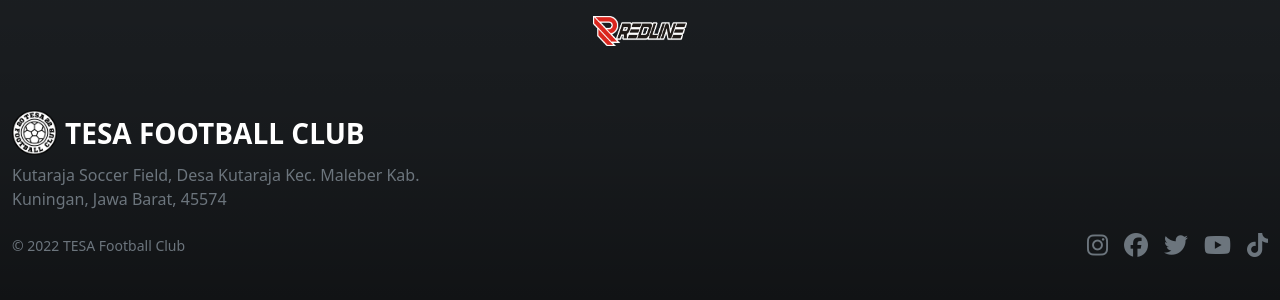
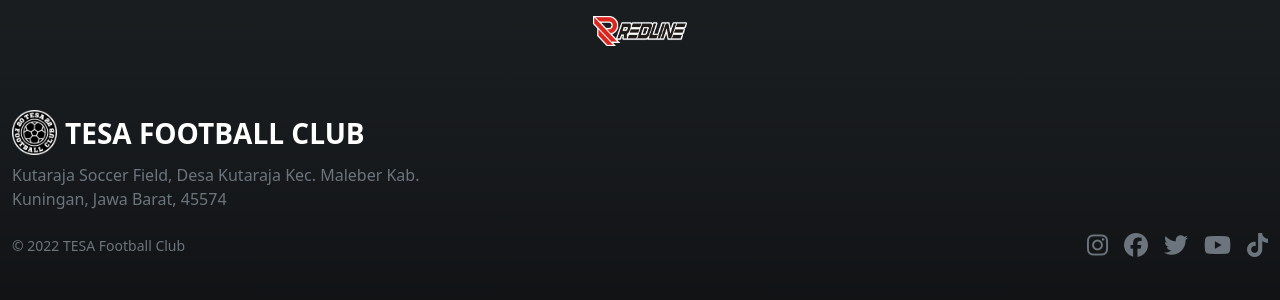
Before and after one commit to tesafc/tesafc.github.io, a Jekyll site: the page built from index.html, in a window 1280 px wide. Shown: the part 1807-2107 px from the top of the page. Built offline with Jekyll 4.4.1, drawn with Linux system fonts in a browser that asks for light colours; nearby versions of some CDN libraries.

Commit message:
Update default.html

```diff
--- a/_layouts/default.html
+++ b/_layouts/default.html
@@ -38,19 +38,6 @@
     <main>
       {{ content }}
     </main>
-    <!-- disabled<div class="container pt-3 mb-5">
-      <h6 class="text-center text-uppercase fw-bolder mb-3">supported by</h6>
-      <div class="row row-cols-4 g-2 mx-auto d-flex justify-content-center align-items-center" style="max-width: 450px;">
-        <img src="{{ '/assets/img/logo/cipta-agung.png' | relative_url }}" alt="" class="col" style="object-fit: contain;">
-        <img src="{{ '/assets/img/logo/montel-forever.png' | relative_url }}" alt="" class="col" style="object-fit: contain;">
-        <img src="{{ '/assets/img/logo/mie-mekarwangi.png' | relative_url }}" alt="" class="col" style="object-fit: contain;">
-        <img src="{{ '/assets/img/logo/rumah-mawar-kuningan.png' | relative_url }}" alt="" class="col" style="object-fit: contain;">
-        <img src="{{ '/assets/img/logo/apotek-berkah.png' | relative_url }}" alt="" class="col" style="object-fit: contain;" height="50">
-        <img src="{{ '/assets/img/logo/POK.png' | relative_url }}" alt="" class="col" style="object-fit: contain;" height="28">
-        <img src="{{ '/assets/img/logo/yeni-sembako.png' | relative_url }}" alt="" class="col" style="object-fit: contain;" height="32">
-        <img src="{{ '/assets/img/logo/redline.png' | relative_url }}" alt="" class="col" style="object-fit: contain;">
-      </div>
-    </div>-->
     <div class="container-fluid text-bg-dark bg-gradient-bottom my-5">
       <footer>
         <div class="d-block text-center text-uppercase fw-bolder pb-3 pt-5">proudly supported by</div>
@@ -67,7 +54,7 @@
         </div>
         <div class="pt-3">
           <div class="d-flex justify-content-start align-items-center">
-            <img src="{{ '/assets/img/logo-2_v2.png' | relative_url }}" alt="" class="" width="45" height="45">
+            <img src="{{ '/assets/img/logo-1_v2.png' | relative_url }}" alt="" class="" width="45" height="45">
             <p class="mb-0 ps-2 fs-3 fw-bolder">TESA FOOTBALL CLUB</p>
           </div>
           <p class="pt-2 text-secondary" style="max-width: 450px;">
```
